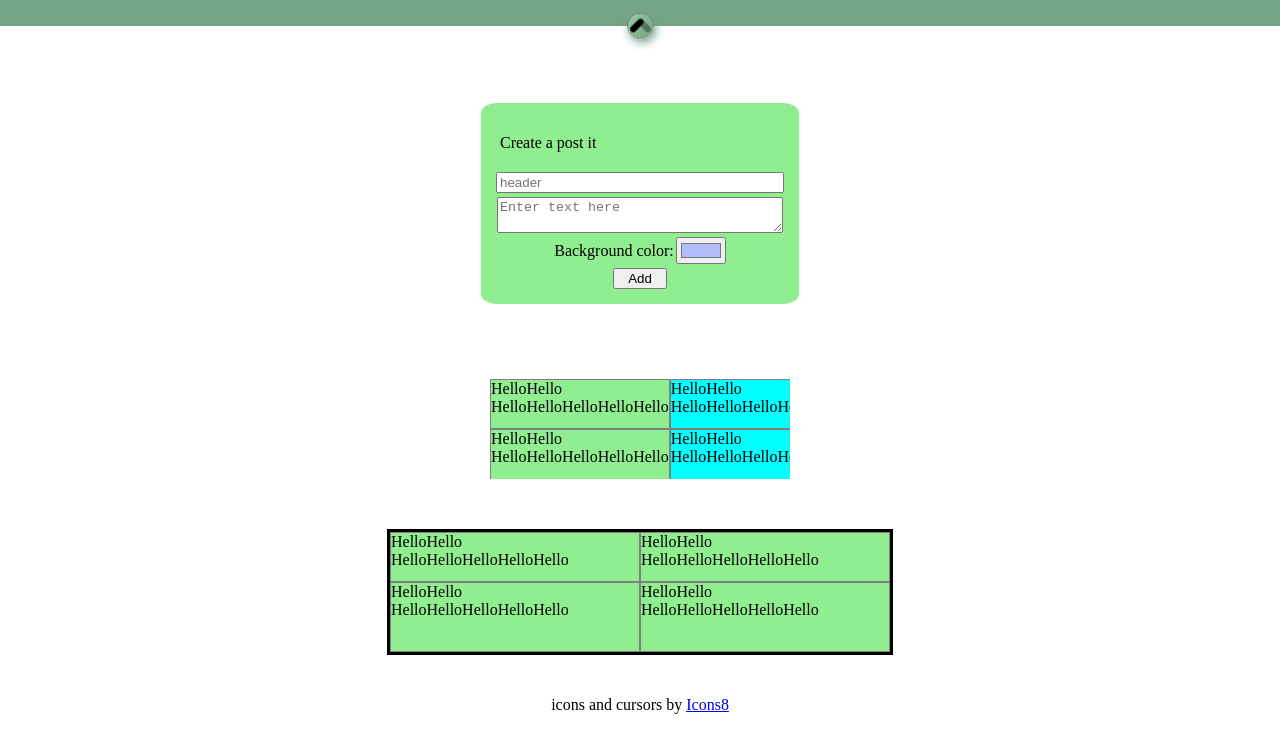
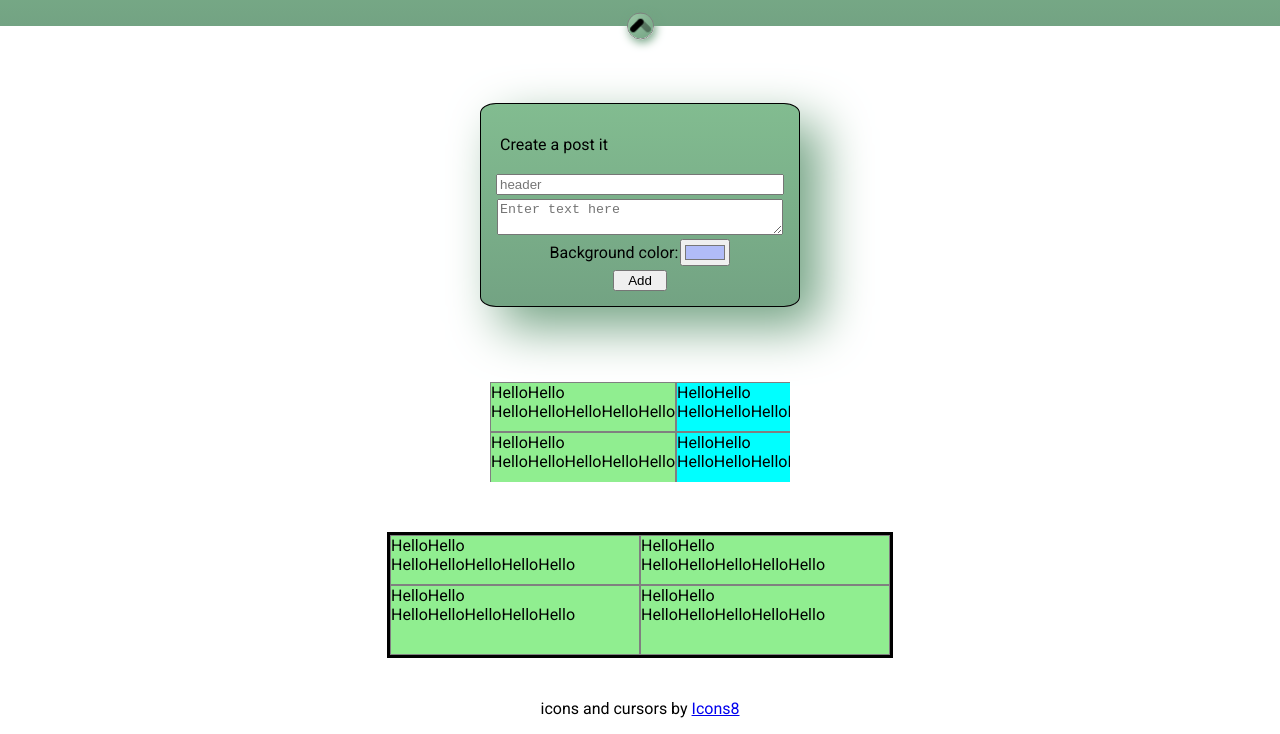
Before and after one commit to fellan1996/flex-version-control-felix-svensson, a plain HTML site: page index.html in a window 1280 px wide. Shown: the part 134-868 px from the top of the page. Drawn offline with Linux system fonts and the light colour scheme.

```diff
--- a/index.html
+++ b/index.html
@@ -4,17 +4,17 @@
     <meta charset="UTF-8" />
     <meta name="viewport" content="width=device-width, initial-scale=1.0" />
     <script type="module" src="webComponents/PostItForm.js"></script>
-    <script type="module" src="scripts.js" defer></script>
+    <script src="scripts.js" defer></script>
     <script type="module" src="./webComponents/Reziser.js"></script>
     <script type="module" src="./webComponents/CollapseAndExpand.js"></script>
-    <script type="module" src="./webComponents/HandyScroll.js" defer></script>
+    <script type="module" src="./webComponents/HandyScroll.js"></script>
     <link rel="preconnect" href="https://fonts.googleapis.com" />
     <link rel="preconnect" href="https://fonts.gstatic.com" crossorigin />
+    <link rel="stylesheet" href="styles.css" />
     <link
-      href="https://fonts.googleapis.com/css2?family=Nanum+Pen+Script&display=swap"
+      href="https://fonts.googleapis.com/css2?family=Roboto:ital,wght@0,100;0,300;0,400;0,500;0,700;0,900;1,100;1,300;1,400;1,500;1,700;1,900&display=swap"
       rel="stylesheet"
     />
-    <link rel="stylesheet" href="styles.css" />
     <title>Post-it notes</title>
   </head>
   <body>
@@ -35,7 +35,7 @@
       </div>
     </collapse-and-expand>
     <div id="create-post-it">
-      <post-it-form background="lightgreen"
+      <post-it-form background="linear-gradient(#82bc90, var(--primary-green))"
         ><span slot="title-in-form">Create a post it</span></post-it-form
       >
     </div>
@@ -62,6 +62,7 @@
       </div>
     </resizer-box>
     <div
+      class="handy-scroll"
       id="custom-viewport"
       style="height: fit-content; width: min(75vw, 500px); overflow: auto"
     >
--- a/scripts.js
+++ b/scripts.js
@@ -1,3 +1,4 @@
+"use strict";
 const postItFormTemplate = document.querySelector("post-it-form");
 
 const form = postItFormTemplate.shadowRoot.querySelector("form");
--- a/styles.css
+++ b/styles.css
@@ -1,7 +1,7 @@
-html {
-  padding: 0;
-  scrollbar-color: #a7c9b6 #f0f0f0; /* thumb color, track color */
-  scrollbar-width: thin;
+.roboto-regular {
+  font-family: "Roboto", sans-serif;
+  font-weight: 400;
+  font-style: normal;
 }
 :root {
   --hand-cursor: url("pictures/icons8-hand-up-32.png") 10 0, auto;
@@ -9,6 +9,17 @@ html {
   --3d-pointer: url("pictures/icons8-3d-pointer-32.png"), auto;
   --primary-green: #73a383;
   --gap-body: 25px;
+  --default-font-family: "Roboto", sans-serif;
+  --default-font-weight: 400;
+  --default-font-style: normal;
+}
+html {
+  padding: 0;
+  scrollbar-color: #a7c9b6 #f0f0f0; /* thumb color, track color */
+  scrollbar-width: thin;
+  font-family: var(--default-font-family);
+  font-weight: var(--default-font-weight);
+  font-style: var(--default-font-style);
 }
 body {
   margin: 0;
@@ -16,6 +27,9 @@ body {
   align-items: center;
   flex-direction: column;
   gap: var(--gap-body);
+}
+#create-post-it {
+  border-radius: 5%;
 }
 
 #div-header {
--- a/webComponents/CollapseAndExpand.js
+++ b/webComponents/CollapseAndExpand.js
@@ -1,3 +1,4 @@
+"use strict";
 import { getCSSVar } from "../helperFunctions/helpers.js";
 
 const attributes = {
--- a/webComponents/HandyScroll.js
+++ b/webComponents/HandyScroll.js
@@ -1,4 +1,4 @@
-
+"use strict";
 let getAttributeErrorMessage = (attribute) =>
   `Attribute ‘${attribute}’ must reference a valid container ‘id’`;
 
--- a/webComponents/PostItForm.js
+++ b/webComponents/PostItForm.js
@@ -1,3 +1,4 @@
+"use strict";
 import { getCSSVar } from "../helperFunctions/helpers.js";
 
 class PostItForm extends HTMLElement {
@@ -11,10 +12,14 @@ class PostItForm extends HTMLElement {
             width: 280px;
             }
             form {
+              border: 1px solid black;
+              box-shadow: 20px 20px 50px ${
+                this.getAttribute("box-shadow") ?? "#73a383"
+              };
               display: flex;
               flex-direction: column;
-            background-color: ${
-              this.getAttribute("background") ?? rgb(175, 197, 197)
+              background: ${
+                this.getAttribute("background") ?? "rgb(175, 197, 197)"
               };
               gap: 4px;
               align-items: center;
--- a/webComponents/Reziser.js
+++ b/webComponents/Reziser.js
@@ -1,3 +1,4 @@
+"use strict";
 class ResizeObserverManager {
   /**
    * Manages the ResizeObserver lifecycle
```
Lines whose indentation alone changed are shown as unchanged.
